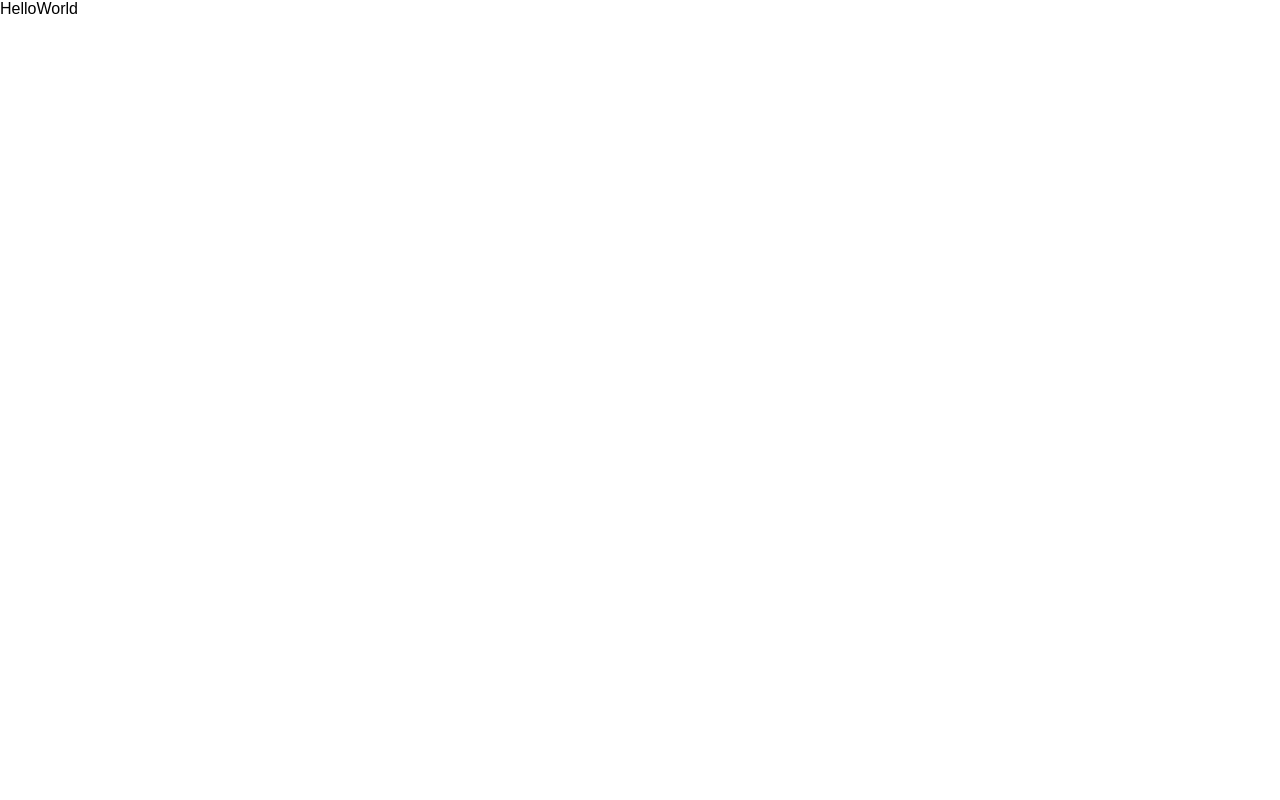
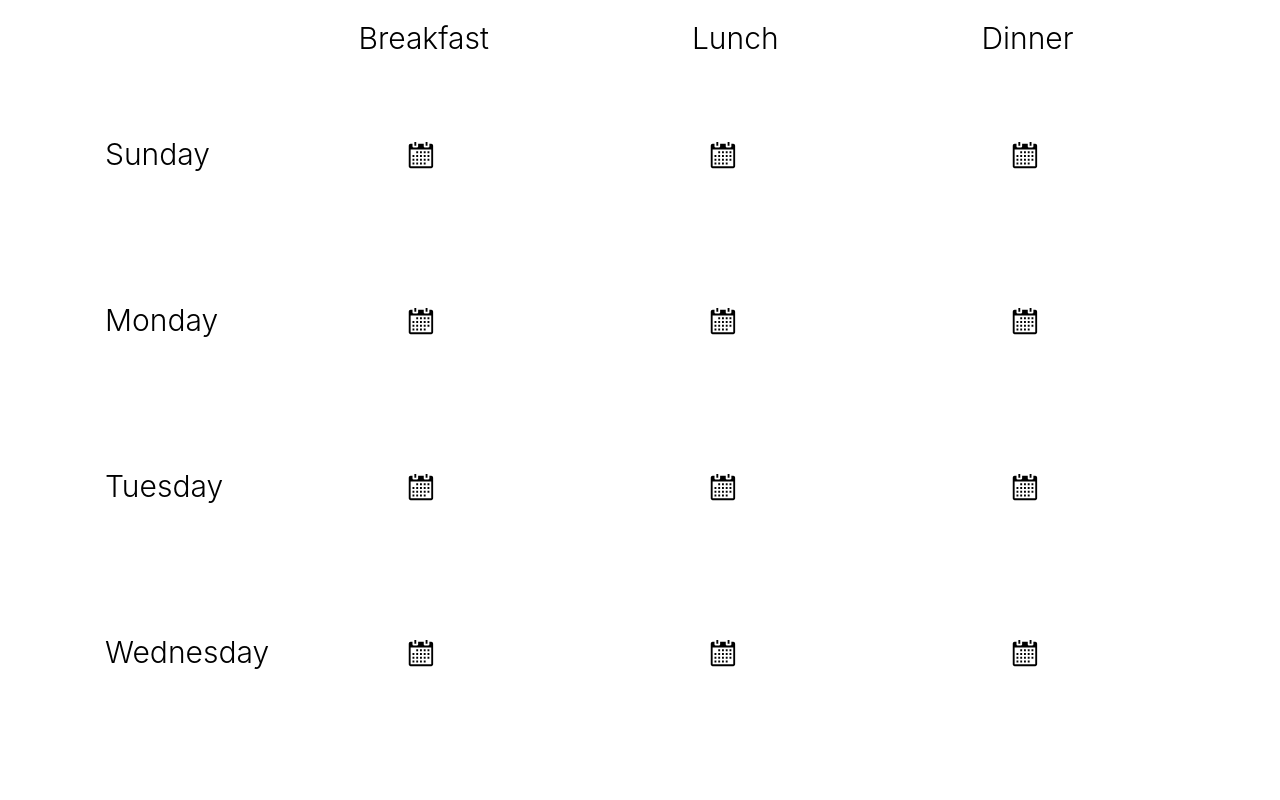
Before and after one commit to naabraz/udacimeals, a React (Create React App) app: page / in a window 1280 px wide. Shown: the top 800 px of the page. Built offline with nearby package versions, Linux system fonts and the light colour scheme.

Commit message:
Rendering
Rendering calendar grid

```diff
--- a/package.json
+++ b/package.json
@@ -5,6 +5,7 @@
   "dependencies": {
     "react": "^16.4.2",
     "react-dom": "^16.4.2",
+    "react-icons": "^3.0.5",
     "react-redux": "^5.0.7",
     "react-scripts": "1.1.5",
     "redux": "^4.0.0"
--- a/src/components/App.js
+++ b/src/components/App.js
@@ -2,6 +2,9 @@
 import { connect } from 'react-redux'
 
 import { addRecipe, removeFromCalendar } from '../actions'
+import { capitalize } from '../utils/helper'
+
+import { GoCalendar } from 'react-icons/go'
 
 import '../App.css';
 
@@ -12,10 +15,44 @@
   }
 
   render() {
-    console.log('Props', this.props)
+    const { calendar, remove } = this.props
+    const mealOrder = ['breakfast', 'lunch', 'dinner']
+
     return (
-      <div>
-        HelloWorld
+      <div className='container'>
+
+        <ul className='meal-types'>
+          {mealOrder.map((mealType) => (
+            <li key={mealType} className='subheader'>
+              {capitalize(mealType)}
+            </li>
+          ))}
+        </ul>
+
+        <div className='calendar'>
+          <div className='days'>
+            {calendar.map(({ day }) => <h3 key={day} className='subheader'>{capitalize(day)}</h3>)}
+          </div>
+          <div className='icon-grid'>
+            {calendar.map(({ day, meals }) => (
+              <ul key={day}>
+                {mealOrder.map((meal) => (
+                  <li key={meal} className='meal'>
+                    {meals[meal]
+                      ? <div className='food-item'>
+                          <img src={meals[meal].image} alt={meals[meal].label}/>
+                          <button onClick={() => remove({meal, day})}>Clear</button>
+                        </div>
+                      : <button className='icon-btn'>
+                          <GoCalendar size={30}/>
+                        </button>}
+                  </li>
+                ))}
+              </ul>
+            ))}
+          </div>
+        </div>
+
       </div>
     )
   }
--- a/src/index.css
+++ b/src/index.css
@@ -1,5 +1,194 @@
+
 body {
   margin: 0;
   padding: 0;
-  font-family: sans-serif;
+  font-family: -apple-system,BlinkMacSystemFont,Segoe UI,Roboto,Oxygen-Sans,Ubuntu,Cantarell,Helvetica Neue,sans-serif;
 }
+
+ul {
+  padding-left: 0;
+}
+
+li {
+  list-style-type: none;
+}
+
+.container {
+  margin: 0 auto;
+  max-width: 1070px;
+  padding: 20px;
+  min-width: 1070px;
+}
+
+.header {
+  font-size: 50px;
+  font-weight: 300;
+  margin: 10px 0;
+}
+
+.subheader {
+  font-size: 30px;
+  font-weight: 300;
+}
+
+.icon-btn {
+  background: none;
+  border: none;
+}
+
+.nav {
+  display: flex;
+  justify-content: space-between;
+  align-items: center;
+}
+
+.shopping-list {
+  background: none;
+  font-size: 18px;
+  border: none;
+  text-decoration: underline;
+  cursor: pointer;
+}
+
+.calendar {
+  margin-top: 0;
+  display: flex;
+}
+
+.icon-grid ul {
+  display: flex;
+  justify-content: space-around;
+  align-items: center;
+}
+
+.icon-grid {
+  flex: 1;
+}
+
+.meal-types {
+  display: flex;
+  justify-content: space-around;
+  margin: 0;
+  margin-left: 152px;
+}
+
+.meal {
+  font-size: 23px;
+  display: flex;
+  flex-direction: column;
+  height: 150px;
+  width: 100px;
+  justify-content: center;
+}
+
+.meal svg {
+  margin: 0 auto;
+  display: block;
+  margin-top: 15px;
+  cursor: pointer;
+}
+
+.overlay {
+  position: fixed;
+  top: 0px;
+  left: 0px;
+  right: 0px;
+  bottom: 0px;
+  background-color: rgba(255, 255, 255, 0.75);
+}
+
+.modal {
+  position: absolute;
+  top: 40px;
+  left: 200px;
+  right: 200px;
+  bottom: 40px;
+  border: 1px solid rgb(204, 204, 204);
+  background: rgb(255, 255, 255);
+  overflow: auto;
+  border-radius: 4px;
+  outline: none;
+  padding: 20px;
+  border-radius: 3px;
+  box-shadow: 0 3px 8px 0 rgba(0,0,0,.24), 0 3px 12px 0 rgba(0,0,0,.12);
+  min-width: 500px;
+}
+
+.search-container h3 {
+  text-align: center;
+}
+
+.food-input {
+  width: 90%;
+  padding: 10px;
+  font-size: 1em;
+  border: 1px solid #bdbdbd;
+  outline: none;
+}
+
+.search {
+  display: flex;
+}
+
+.loading {
+  align-self: center;
+  margin: 0 auto;
+}
+
+.days h3 {
+  padding: 50px 0;
+}
+
+.food-list {
+  display: flex;
+  flex-wrap: wrap;
+  justify-content: center;
+}
+
+.food-list li {
+  display: flex;
+  flex-direction: column;
+  justify-content: center;
+  align-items: center;
+  padding: 10px;
+  cursor: pointer;
+}
+
+.food-list img {
+  width: 100px;
+  height: 100px;
+  margin: 0 auto;
+  border-radius: 3px;
+}
+
+.ingredients-list {
+  display: flex;
+  flex-direction: column;
+  align-items: center;
+}
+
+.ingredients-list li {
+  font-size: 24px;
+  padding: 5px;
+}
+
+.food-item {
+  display: flex;
+  flex-direction: column;
+  justify-content: center;
+  align-items: center;
+}
+
+.food-item img {
+  width: 100px;
+  height: 100px;
+  border-radius: 3px;
+}
+
+.food-item button {
+  background: none;
+  border: none;
+  text-decoration: underline;
+  font-size: 14px;
+  margin-top: 5px;
+}
--- a/src/utils/helper.js
+++ b/src/utils/helper.js
@@ -0,0 +1,5 @@
+export function capitalize (str = '') {
+  return typeof str !== 'string'
+    ? ''
+    : str[0].toUpperCase() + str.slice(1)
+}
```
Also changed, not shown: 1 other file (tests, documents, lock files or other folders).
